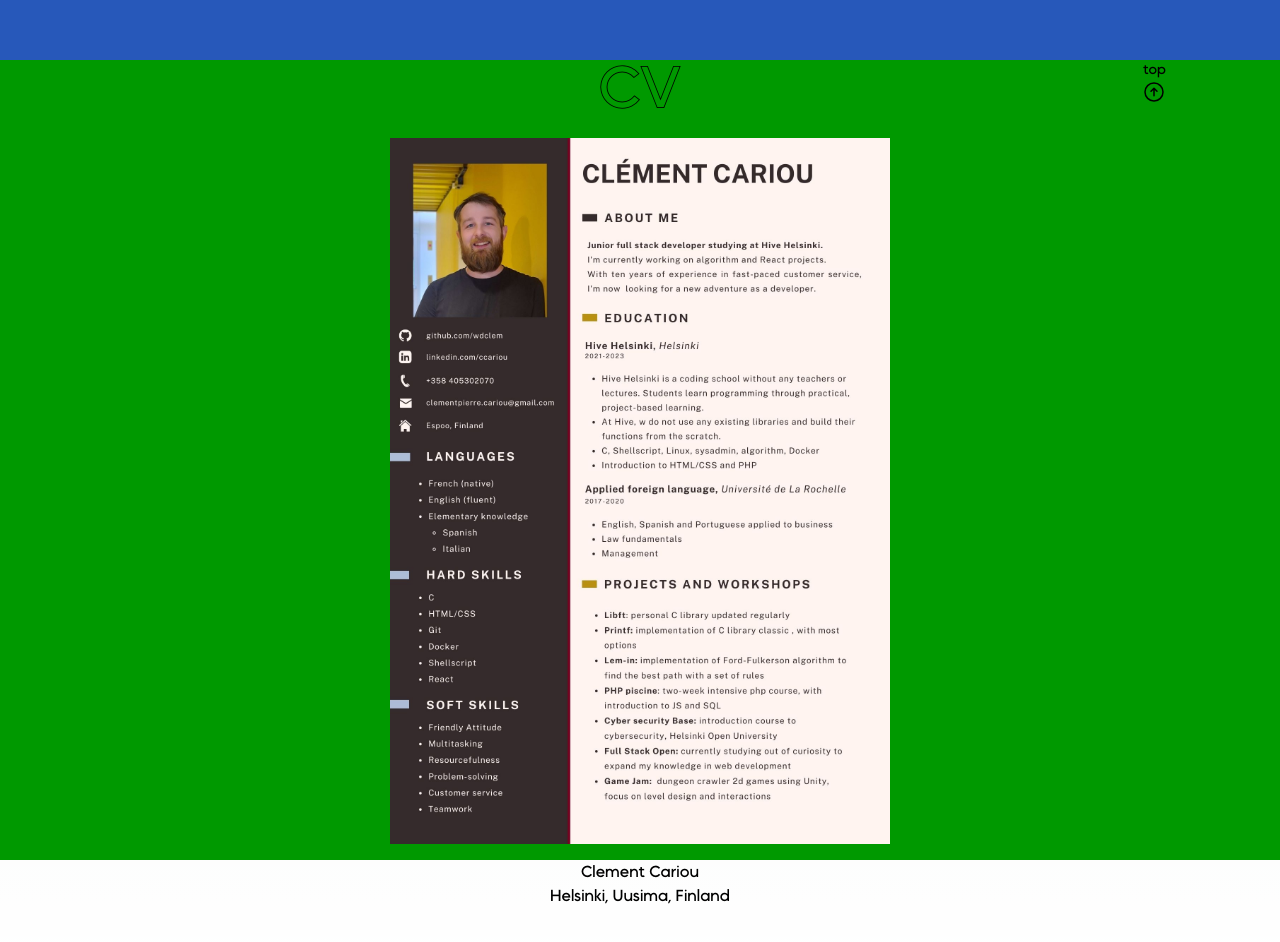
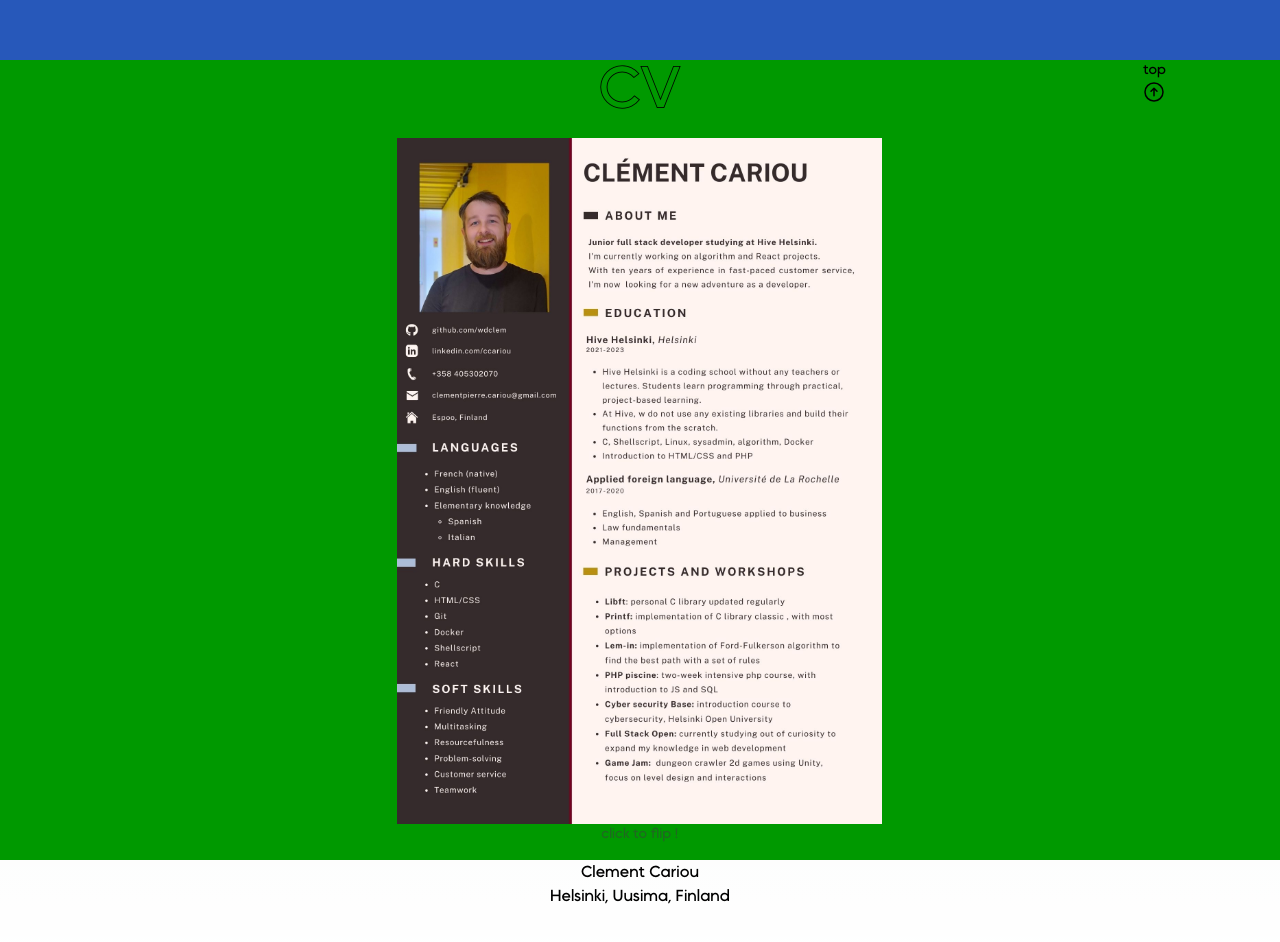
Before and after one commit to wdclem/portfolio, a Next.js app: page / in a window 1280 px wide. Shown: the part 1540-2482 px from the top of the page. Built offline with nearby package versions, Linux system fonts and the light colour scheme.

Commit message:
separate cv imageflipper, final form. Miss about section and hover on project

```diff
--- /dev/null
+++ b/src/app/imgflipper.js
@@ -0,0 +1,30 @@
+'use client'
+
+import Image from "next/image";
+import { useState } from 'react';
+
+const ImageFlipper = () => {
+    const [flipped, setFlipped] = useState(false);
+
+    const flipImage = () => {
+      setFlipped(!flipped);
+    };
+
+    return(
+        <div
+            className={`page ${flipped ? 'flipped' : 'active'}
+            ${flipped ? '-rotate-y-180' : 'rotate-y-0'}
+            transition-transform items-center row-span-5 col-start-1 col-span-5 relative mr-4 ml-4 md:mr-0 md:ml-0`}
+            onClick={flipImage}>
+          <Image
+            className='transform'
+            src={flipped ? '/cv2.jpg' : '/cv1.jpg'}
+            alt={flipped ? 'cv2' : 'cv1'}
+            layout='fill'
+            objectFit='contain'
+            />
+          </div>
+    )
+}
+
+export default ImageFlipper
--- a/src/app/page.js
+++ b/src/app/page.js
@@ -1,6 +1,7 @@
 import Image from 'next/image'
 import NavBar from "./NavBar"
 import Socials from "./socials"
+import ImageFlipper from "./imgflipper"
 import { myFontOutline } from './layout'
 
 export default function Home() {
@@ -122,7 +123,7 @@ export default function Home() {
         ***************
        */}
       <div id='cv' className='flex bg-[#009900] h-screen w-screen grid grid-cols-5 max-w-screen <div class="grid grid-rows-[max-content_1fr] gap-x-4'>
-        <h1 className={`${myFontOutline.className} h-[78px] ml-5 text-4xl col-start-2 md:col-start-2 col-span-3 px-2 md:text-6xl mb-0 md:ml-0 text-center`}>CV</h1>
+        <h1 className={`${myFontOutline.className} h-[78px] ml-5 text-4xl col-start-2 col-span-3 px-2 md:text-6xl mb-0 md:ml-0 text-center`}>CV</h1>
         <div className='col-start-5 text-sm md:col-start-5 text-center mr-2 flex flex-col items-center'>
           <a href="#top">
             <p className=''>top</p>
@@ -131,14 +132,8 @@ export default function Home() {
             </svg>
           </a>
         </div>
-        <div className='items-center row-span-5 col-start-1 col-span-5 relative mb-4'>
-        <Image
-          alt='cv1'
-          src='/cv1.jpg'
-          layout='fill'
-          objectFit='contain'
-          />
-        </div>
+        <ImageFlipper/>
+       <p className='mb-4 opacity-50 col-start-2 col-span-3 text-center text-sm text-[#3C3D3F]'> click to flip !</p>
       </div>
       <div className="bottom-0 left-0 text-color-white z-10 h-28 w-full items-end text-center">
         <p>Clement Cariou</p>
```
